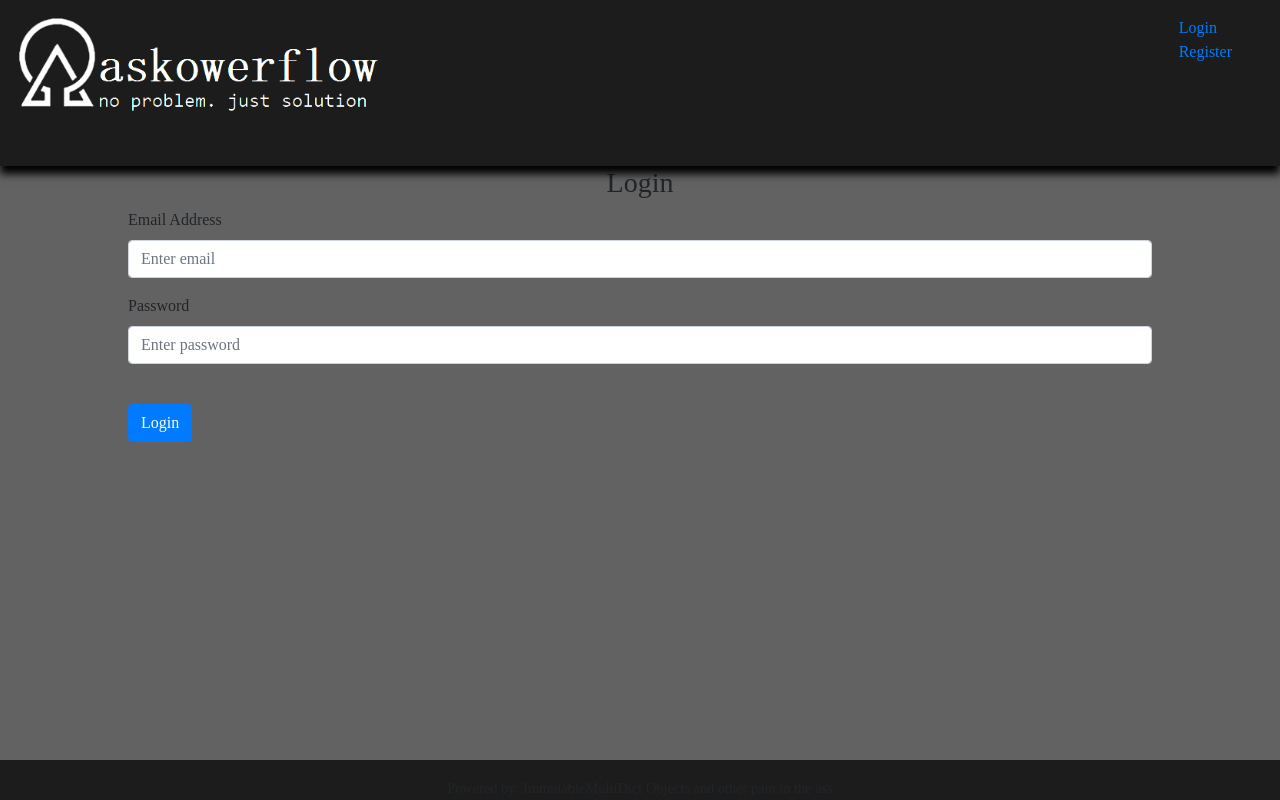
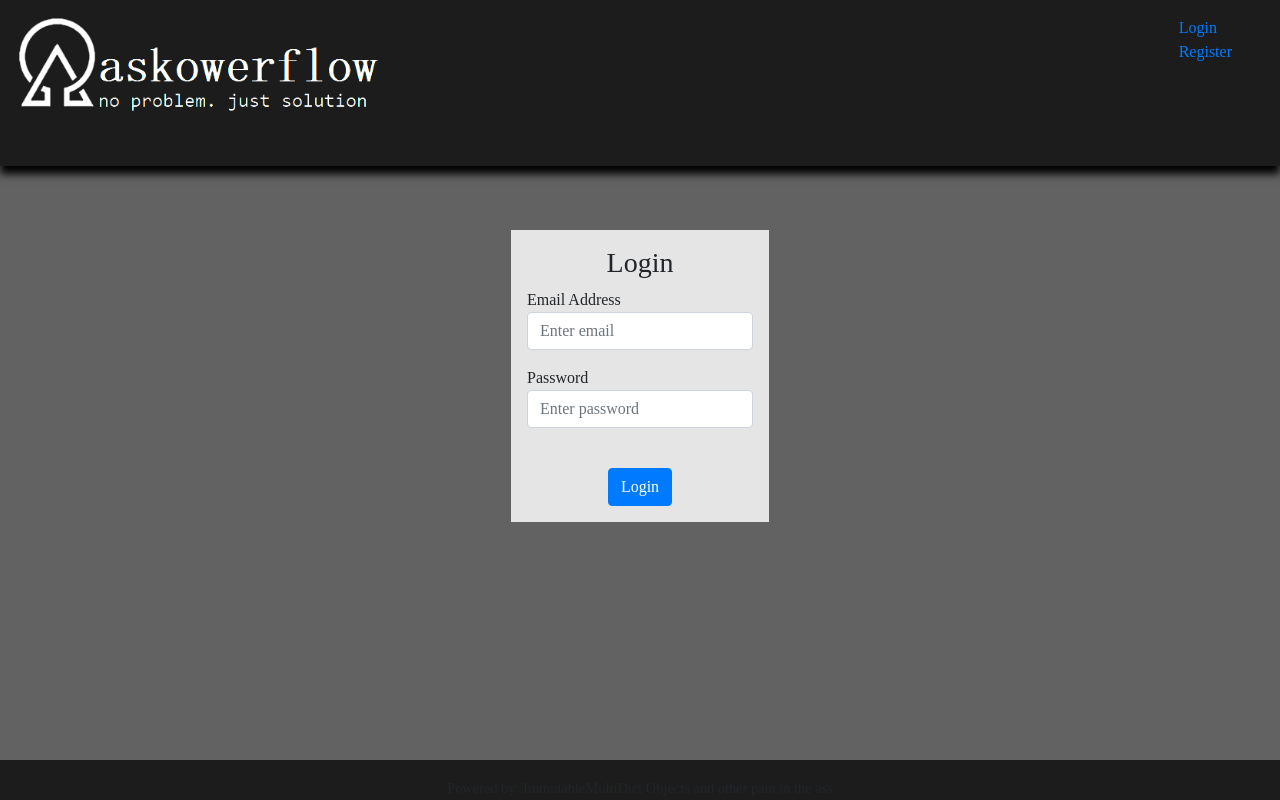
Before and after one commit to CodecoolGlobal/ask-mate-3-python-mllorand, a Flask app: page /login in a window 1280 px wide. Run offline with Flask 2, Linux system fonts and the light colour scheme; some libraries are stand-ins or nearby versions.

Commit message:
css
-login
-fix bootstrap overwrite

```diff
--- a/static/css/main.css
+++ b/static/css/main.css
@@ -124,6 +124,7 @@ body {
 }
 
 .content-container {
+    margin-top: 2em;
     grid-area: content;
     position: relative;
     width: 100%;
@@ -232,7 +233,7 @@ body {
 .card-comment-line button,
 .card-button button,
 .tag-button{
-    font-size: 0.7em;
+    font-size: 0.8em;
     margin-left: 1em;
     border: black solid 1px;
     background-color: var(--cardbg);
@@ -400,15 +401,16 @@ body {
 }
 .card-user-details{
     color: var(--cardc);
-    background-color: var(--cardbg);
+    /*background-color: var(--cardbg);*/
     display: grid;
-    grid-template-columns: auto 140px;
+    min-width: max-content;
+    max-width: max-content;
+    grid-template-columns: 1fr 1fr;
     grid-template-areas:
         'details image';
-    margin: 20px;
     padding: 0.5em;
-    box-shadow: 6px 6px 14px rgba(0,0,0,0.8);
-    min-height: 140px;
+    /*box-shadow: 6px 6px 14px rgba(0,0,0,0.8);*/
+    margin: 0 auto 0 auto;
 }
 .card-user-data{
     list-style: none;
@@ -419,10 +421,12 @@ body {
     width: 140px;
     list-style: none;
     grid-area: image;
+    margin: auto auto auto auto;
 }
 .card-user-records{
-    margin: 20px;
+    margin: 3em 10% 0 10%;
     background-color: var(--cardbg);
+    box-shadow: 6px 6px 14px rgba(0,0,0,0.8);
     color: var(--cardc);
     text-align: center;
     padding-top: 0.5em;
@@ -446,3 +450,19 @@ body {
  mark {
      background-color: rgba(202,182,0,1);
  }
+ label{
+     margin: 0;
+ }
+ .card-login{
+     margin: 2em auto 0 auto;
+     padding: 1em;
+     background-color: var(--cardbg);
+     width: max-content;
+ }
+ .card-login h3,
+ .card-login button{
+     display: block;
+     text-align: center;
+     margin-left: auto;
+     margin-right: auto;
+ }
--- a/templates/login.html
+++ b/templates/login.html
@@ -1,8 +1,8 @@
 {% extends "layout.html" %}
 {% block title %}Login{% endblock %}
 {% block content %}
-	<form method="POST">
-		<h3 align="center">Login</h3>
+	<form method="POST" class="card-login">
+		<h3>Login</h3>
 		<div class="form-group">
 			<label for="email">Email Address</label>
 			<input type="email"
```
